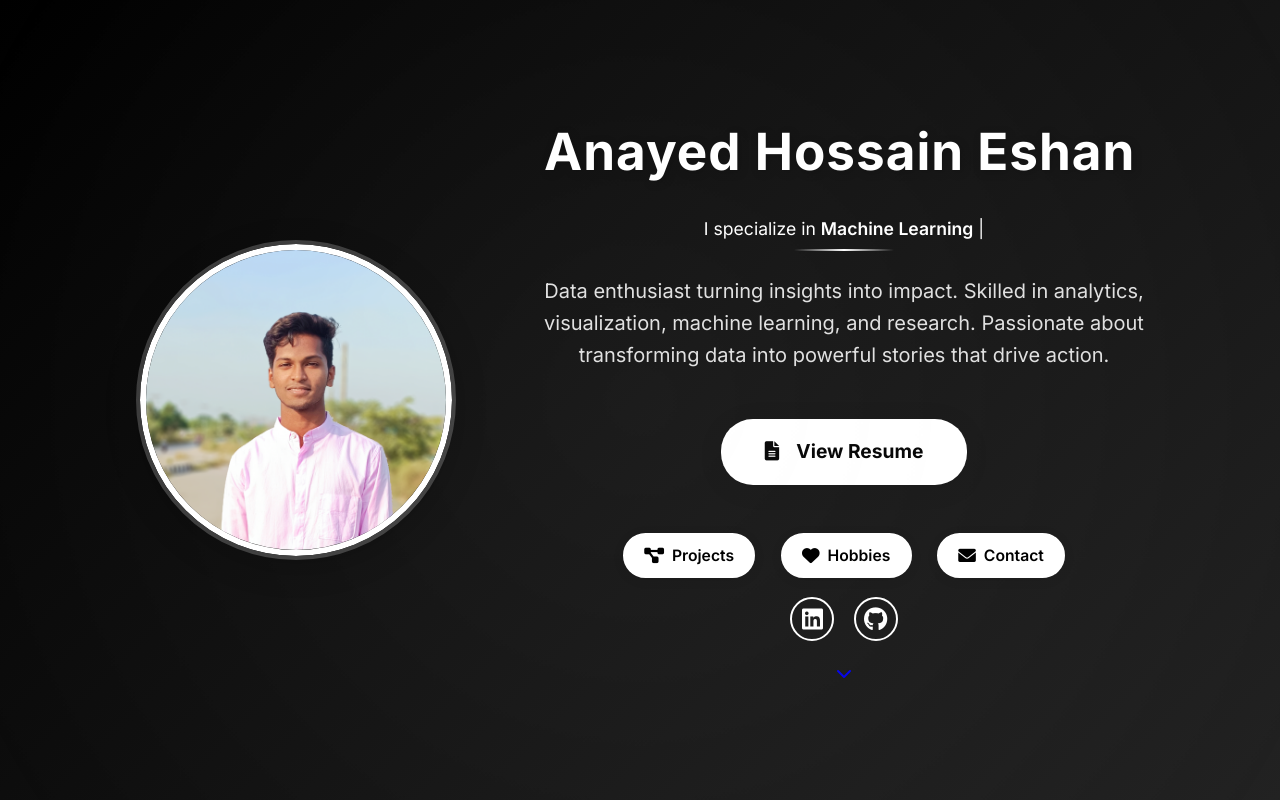
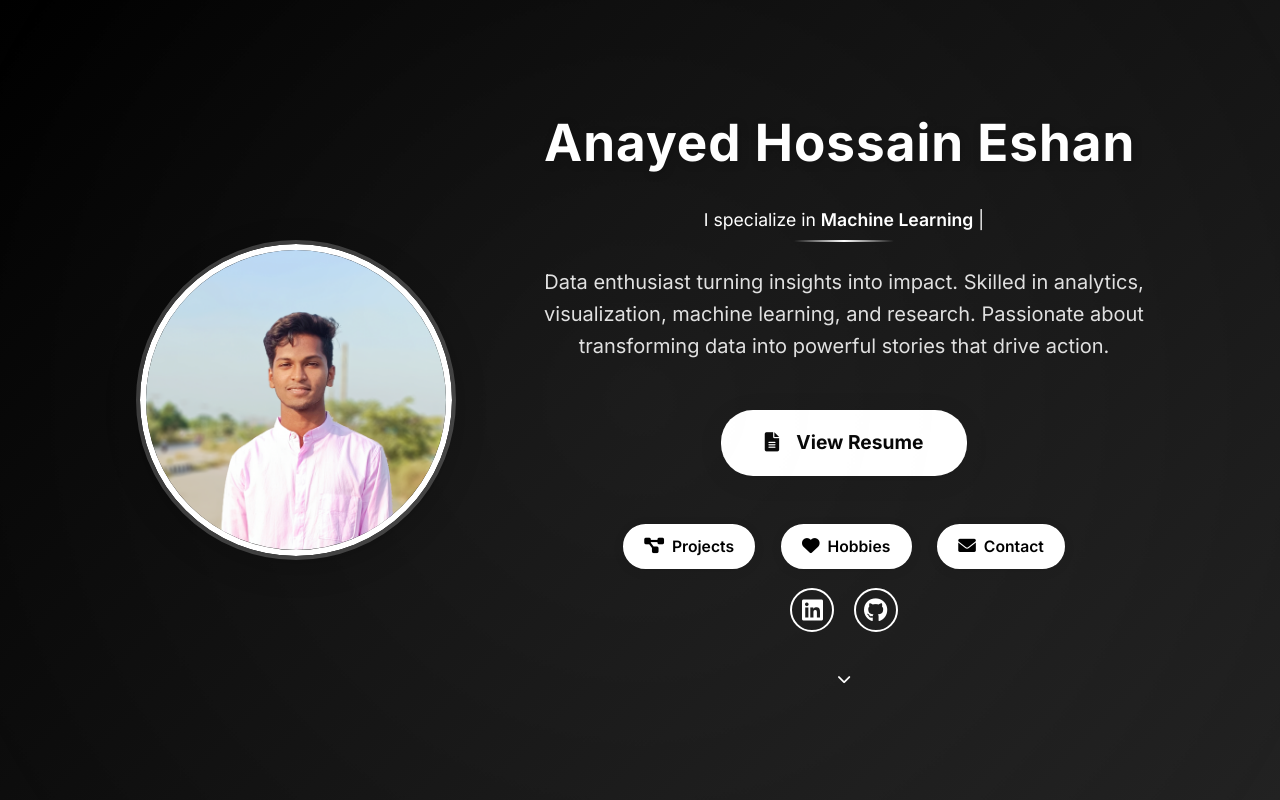
Before and after one commit to ishuu19/My-Resume, a plain HTML site: page index.html in a window 1280 px wide. Shown: the top 800 px of the page. Drawn offline with Linux system fonts and the light colour scheme; animation ran at ten frames a second.

Commit message:
Add styles for scroll down arrow and link
Added styles for scroll down arrow and link.

```diff
--- a/styles.css
+++ b/styles.css
@@ -2370,3 +2370,26 @@ footer {
     font-size: 0.8rem;
   }
 }
+
+.scroll-down-arrow {
+    margin-top: 30px;
+    text-align: center;
+}
+
+.scroll-down-link {
+    display: inline-block;
+    color: #fff;
+    font-size: 14px;
+    text-decoration: none;
+    transition: all 0.3s ease;
+    padding: 10px;
+}
+
+.scroll-down-link:hover {
+    color: #007bff;
+    transform: translateY(3px);
+}
+
+.scroll-down-link i {
+    display: block;
+}
```
